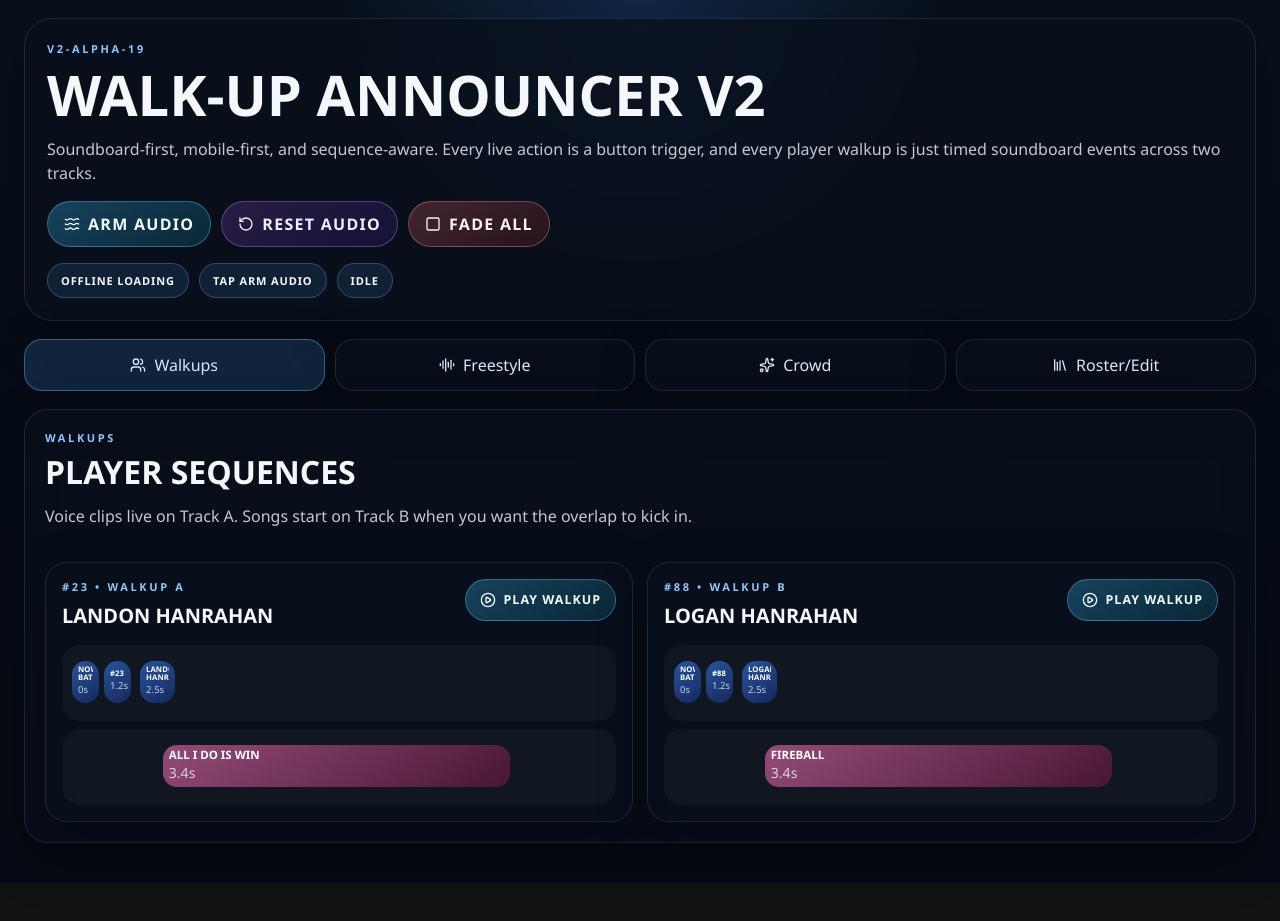
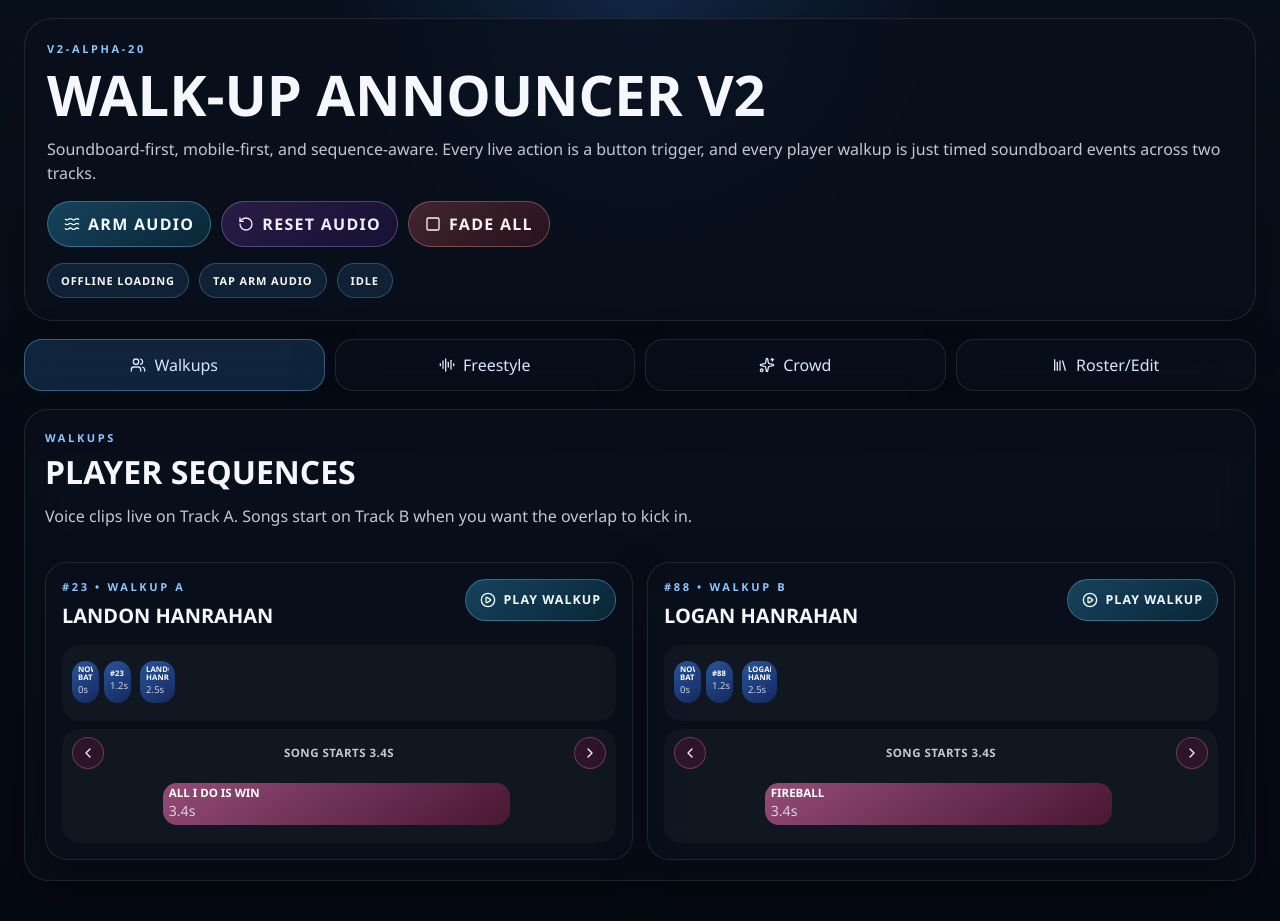
Before and after one commit to ClayBoneNJ/walk-up-announcer, a React (Vite) app in the folder v2/: page / in a window 1280 px wide. Before the commit the page ends 883 px from the top, so only its background shows below. Built offline with nearby package versions, Linux system fonts and the light colour scheme.

Commit message:
Add v2 song timing nudge controls

```diff
--- a/v2/src/App.jsx
+++ b/v2/src/App.jsx
@@ -1,6 +1,8 @@
 import { useMemo, useState } from "react";
 import {
   AudioLines,
+  ChevronLeft,
+  ChevronRight,
   CirclePlay,
   Library,
   RotateCcw,
@@ -12,8 +14,9 @@ import {
 import { usePlaybackEngine } from "./hooks/usePlaybackEngine";
 import { clipLibrary, players, screenTabs } from "./lib/sampleData";
 
-const APP_BUILD_LABEL = "v2-alpha-19";
+const APP_BUILD_LABEL = "v2-alpha-20";
 const TIMELINE_TOTAL_DURATION_MS = 20000;
+const SONG_NUDGE_MS = 250;
 
 function formatMs(ms) {
   return `${(ms / 1000).toFixed(ms % 1000 === 0 ? 0 : 1)}s`;
@@ -47,6 +50,12 @@ function getTimelineTextSizeClass(width) {
 
 export default function App() {
   const [activeTab, setActiveTab] = useState("walkups");
+  const [playerSequences, setPlayerSequences] = useState(() =>
+    players.map((player) => ({
+      ...player,
+      sequence: player.sequence.map((event) => ({ ...event })),
+    })),
+  );
   const warmSources = useMemo(
     () => [...new Set(clipLibrary.map((clip) => clip.src).filter(Boolean))],
     [],
@@ -63,6 +72,43 @@ export default function App() {
 
   const handleArmAudio = async () => {
     await primeSources(warmSources);
+  };
+
+  const nudgeSongStart = (playerId, direction) => {
+    setPlayerSequences((currentPlayers) =>
+      currentPlayers.map((player) => {
+        if (player.id !== playerId) {
+          return player;
+        }
+
+        const songEvent = player.sequence.find((event) => event.track === "B");
+
+        if (!songEvent) {
+          return player;
+        }
+
+        const maxSongStart = Math.max(
+          0,
+          TIMELINE_TOTAL_DURATION_MS - songEvent.clip.durationMs,
+        );
+        const nudgedSongStart = Math.min(
+          maxSongStart,
+          Math.max(0, songEvent.startMs + (direction * SONG_NUDGE_MS)),
+        );
+
+        return {
+          ...player,
+          sequence: player.sequence.map((event) =>
+            event.id === songEvent.id
+              ? {
+                  ...event,
+                  startMs: nudgedSongStart,
+                }
+              : event,
+          ),
+        };
+      }),
+    );
   };
 
   const activePlayerId =
@@ -154,7 +200,7 @@ export default function App() {
             </div>
 
             <div className="player-grid">
-              {players.map((player) => {
+              {playerSequences.map((player) => {
                 const trackAEvents = getDisplayEventsForTrack(
                   player.sequence,
                   "A",
@@ -165,6 +211,7 @@ export default function App() {
                   "B",
                   TIMELINE_TOTAL_DURATION_MS,
                 );
+                const songEvent = player.sequence.find((event) => event.track === "B");
 
                 return (
                   <article
@@ -212,6 +259,27 @@ export default function App() {
                       </div>
 
                       <div className="timeline-lane">
+                        <div className="timeline-lane-toolbar">
+                          <button
+                            type="button"
+                            onClick={() => nudgeSongStart(player.id, -1)}
+                            className="timeline-arrow-button"
+                            aria-label={`Move ${player.name} song earlier`}
+                          >
+                            <ChevronLeft className="button-icon" />
+                          </button>
+                          <span className="timeline-lane-readout">
+                            Song starts {formatMs(songEvent?.startMs || 0)}
+                          </span>
+                          <button
+                            type="button"
+                            onClick={() => nudgeSongStart(player.id, 1)}
+                            className="timeline-arrow-button"
+                            aria-label={`Move ${player.name} song later`}
+                          >
+                            <ChevronRight className="button-icon" />
+                          </button>
+                        </div>
                         <div className="timeline-canvas">
                           {trackBEvents.map((event) => (
                           <button
@@ -269,7 +337,7 @@ export default function App() {
             </p>
 
             <div className="stack-list">
-              {players.map((player) => (
+              {playerSequences.map((player) => (
                 <div
                   key={player.id}
                   className="stack-row"
--- a/v2/src/index.css
+++ b/v2/src/index.css
@@ -276,6 +276,34 @@ button {
   min-height: 60px;
 }
 
+.timeline-lane-toolbar {
+  display: flex;
+  align-items: center;
+  justify-content: space-between;
+  gap: 8px;
+  margin-bottom: 6px;
+}
+
+.timeline-arrow-button {
+  display: inline-flex;
+  align-items: center;
+  justify-content: center;
+  width: 32px;
+  height: 32px;
+  border: 1px solid rgba(244, 114, 182, 0.35);
+  border-radius: 999px;
+  background: rgba(190, 24, 93, 0.16);
+  color: #ffe7f3;
+}
+
+.timeline-lane-readout {
+  color: rgba(236, 242, 250, 0.82);
+  font-size: 0.72rem;
+  font-weight: 700;
+  letter-spacing: 0.04em;
+  text-transform: uppercase;
+}
+
 .timeline-event {
   position: absolute;
   top: 8px;
```
